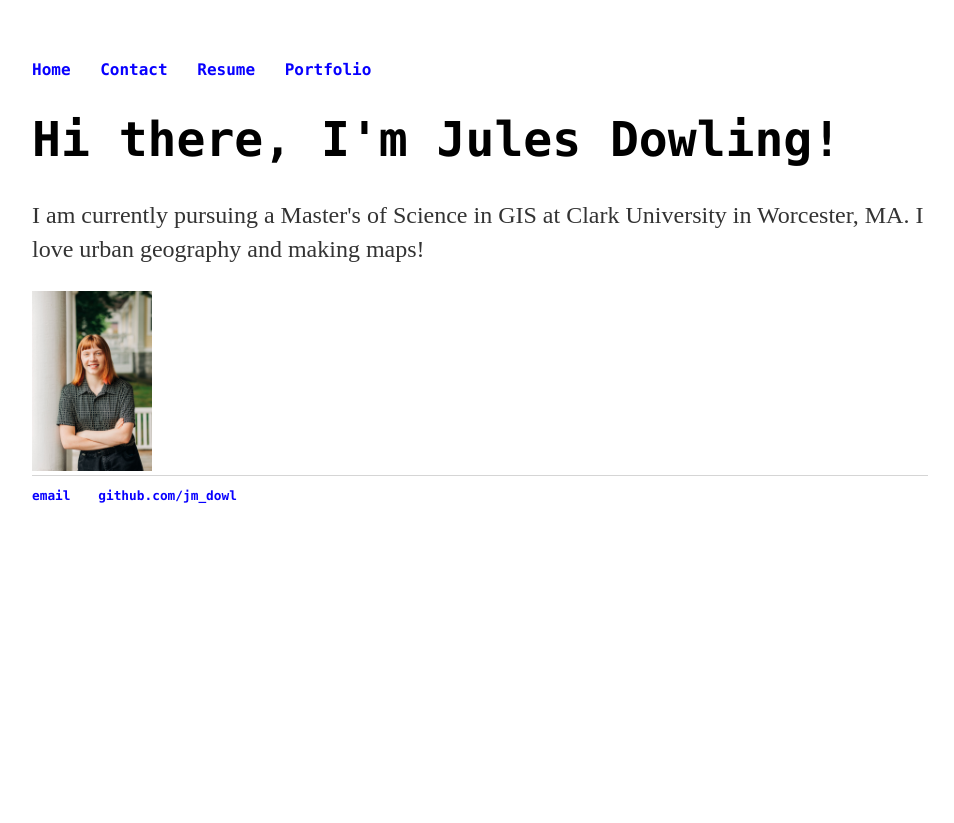
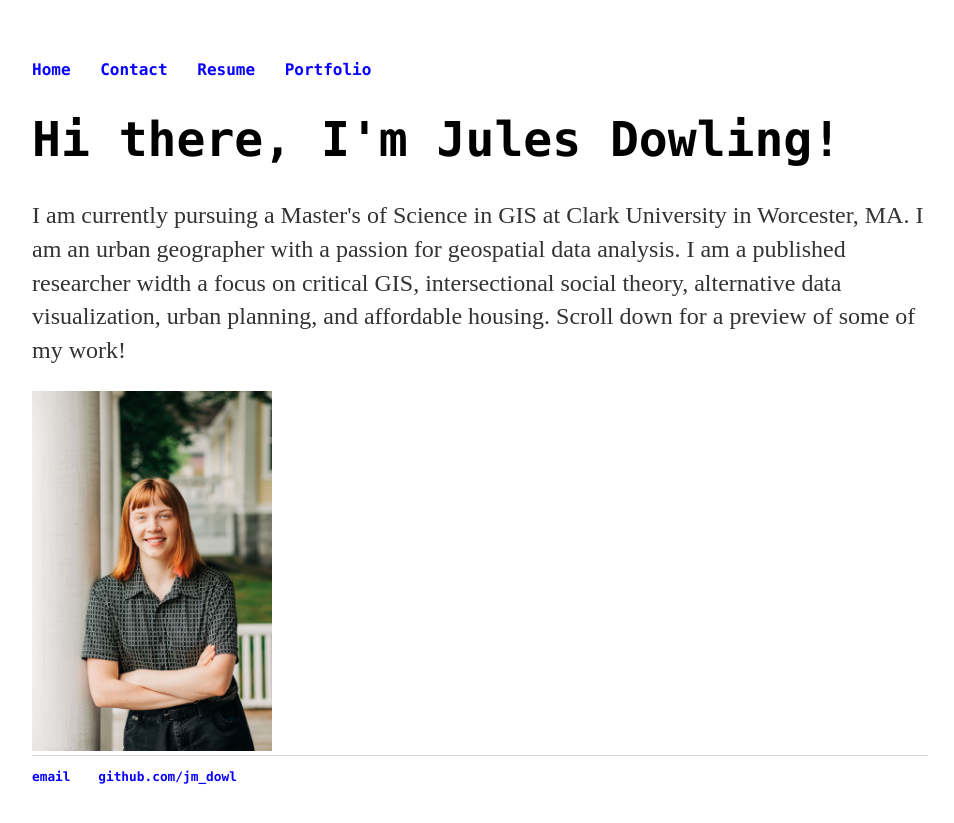
Before and after one commit to jm-dowl/old, a Jekyll site: the page index.html, which Jekyll copies as it is, in a window 1280 px wide. Shown: the top 823 px of the page, without its empty margins (160-1114 px from the left). Built offline with Jekyll 4.4.1, drawn with Linux system fonts in a browser that asks for light colours.

Commit message:
updated bio

```diff
--- a/index.html
+++ b/index.html
@@ -19,13 +19,16 @@
 		<div class="container">
     		<div class="blurb">
         		<h1>Hi there, I'm Jules Dowling!</h1>
-				<p> I am currently pursuing a Master's of Science in GIS at Clark University in Worcester, MA. I love urban geography and making maps! </p>
+				<p> I am currently pursuing a Master's of Science in GIS at Clark University in Worcester, MA. I
+				am an urban geographer with a passion for geospatial data analysis. I am a published researcher width
+			a focus on critical GIS, intersectional social theory, alternative data visualization, urban planning, and affordable housing. Scroll
+		down for a preview of some of my work!  </p>
     		</div><!-- /.blurb -->
 		</div>
 
 
   <!-- /.container -->
-	<img src="images/Clark_IDCE_2-0295.jpg" alt="Jules Profile" width ="120">
+	<img src="images/Clark_IDCE_2-0295.jpg" alt="Jules Profile" width ="240">
 
 
 		<footer>
```
